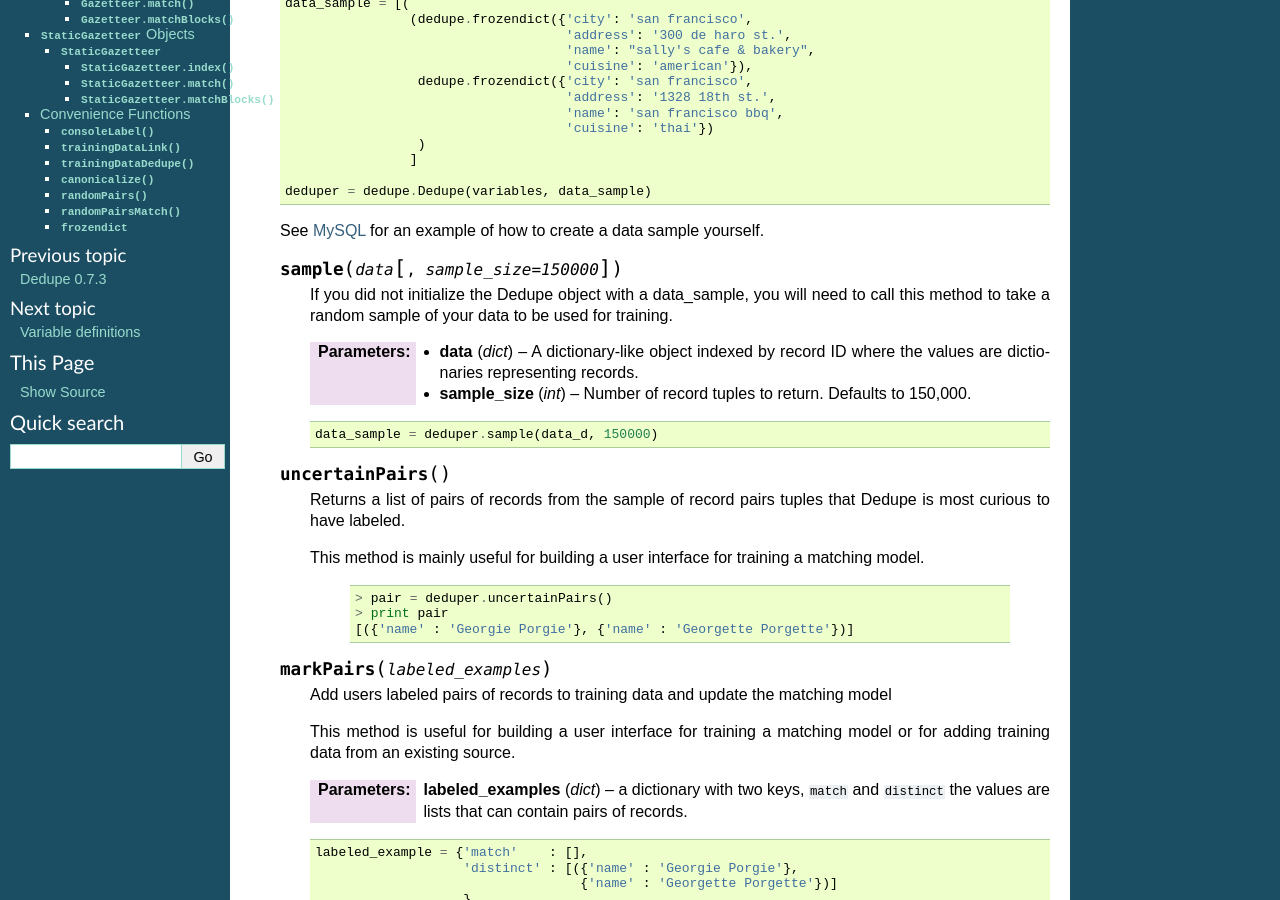
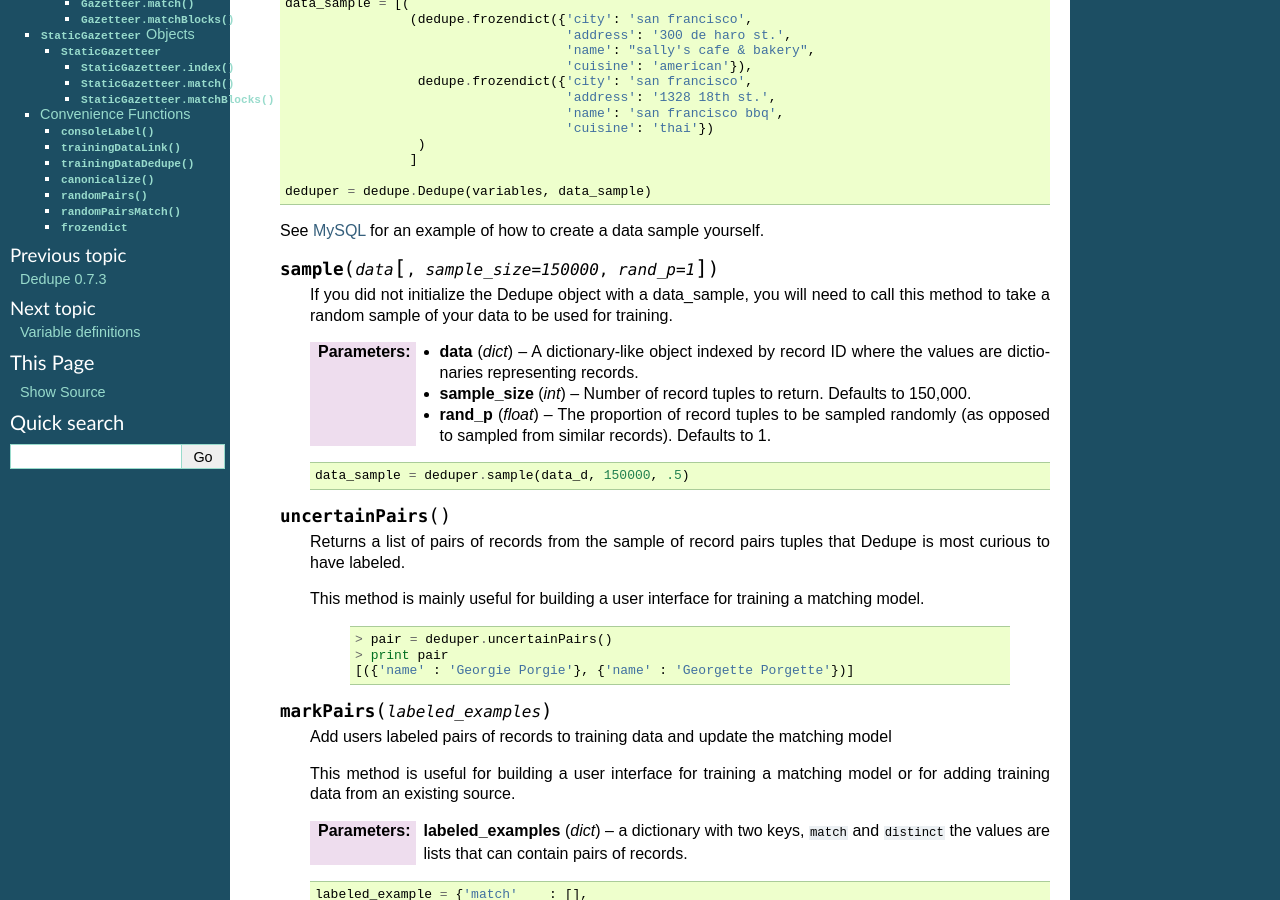
Before and after one commit to dedupeio/dedupe, a Sphinx documentation site: the page built from docs/API-documentation.rst, in a window 1280 px wide and 900 px high, scrolled down 816 px. Built offline with Sphinx 7.4.7, drawn with Linux system fonts in a browser that asks for light colours.

Commit message:
update docs

```diff
--- a/docs/API-documentation.rst
+++ b/docs/API-documentation.rst
@@ -70,7 +70,7 @@
    <http://open-city.github.com/dedupe/doc/mysql_example.html>`__ for
    an example of how to create a data sample yourself.
 
-   .. py:method:: sample(data[, sample_size=150000])
+   .. py:method:: sample(data[, sample_size=150000, rand_p=1])
 
       If you did not initialize the Dedupe object with a data_sample, you
       will need to call this method to take a random sample of your data to be
@@ -80,10 +80,12 @@
 			where the values are dictionaries representing records.
       :param int sample_size: Number of record tuples to return. Defaults
 			      to 150,000.
+      :param float rand_p: The proportion of record tuples to be sampled
+            randomly (as opposed to sampled from similar records). Defaults to 1.
 
       .. code:: python
 
-	 data_sample = deduper.sample(data_d, 150000)
+	 data_sample = deduper.sample(data_d, 150000, .5)
 
 
 
```
